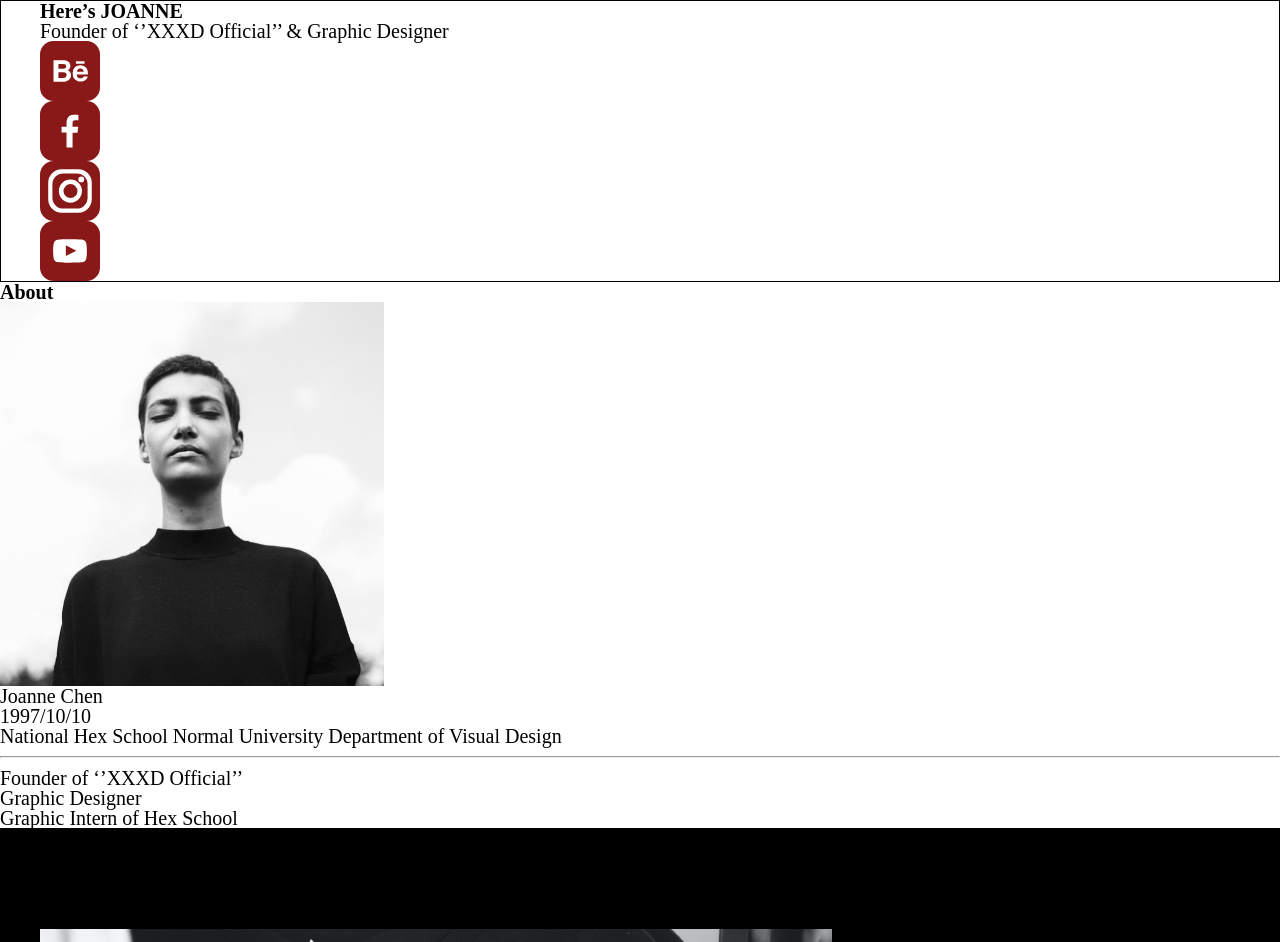
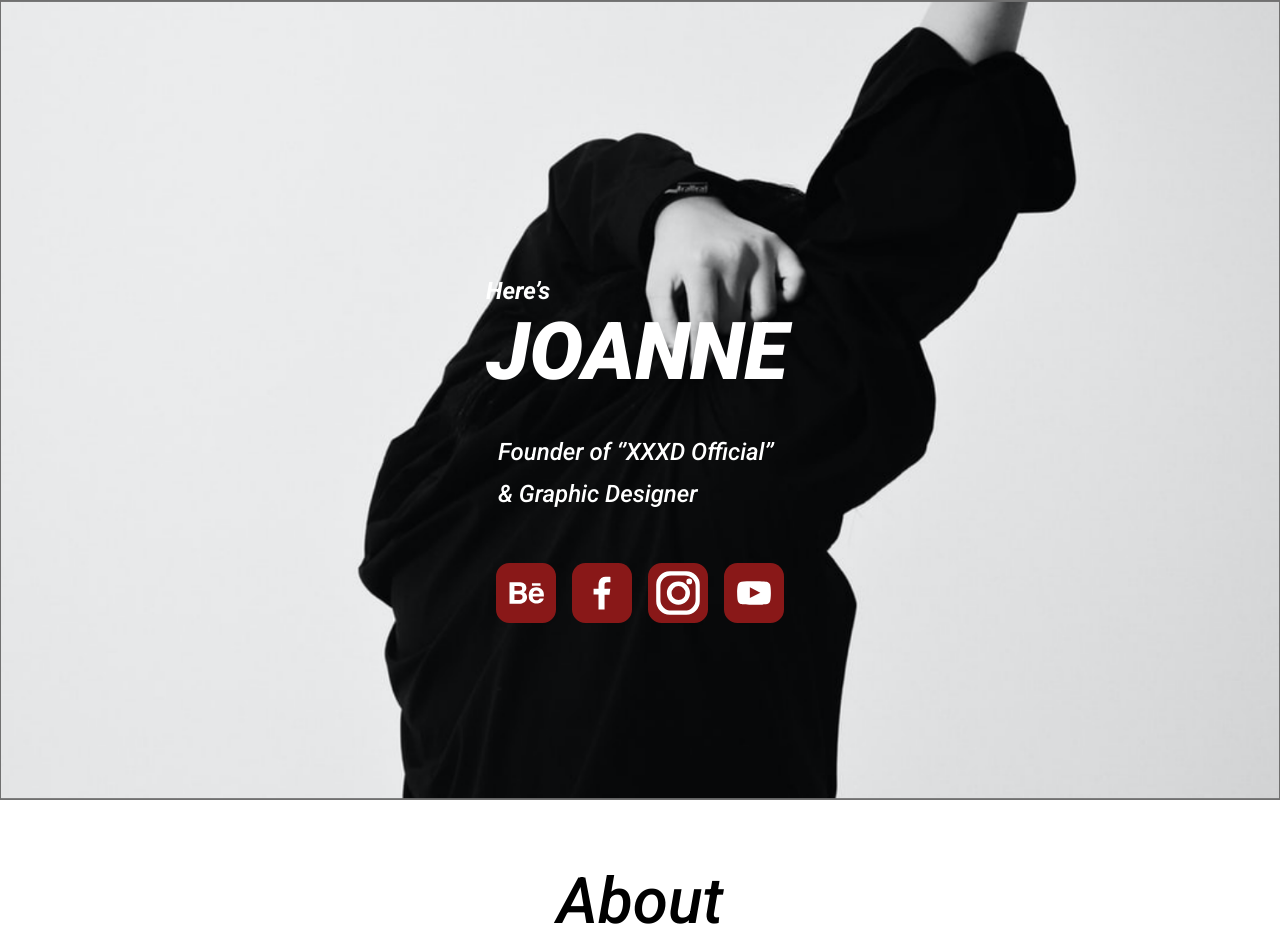
Before and after one commit to gmwu185/layoutTraining-week-02-portfolio, a plain HTML site: page index.html in a window 1280 px wide. Shown: the top 942 px of the page. Drawn offline with Linux system fonts and the light colour scheme.

Commit message:
完成 Vision 與 About 區塊

```diff
--- a/assets/css/main.css
+++ b/assets/css/main.css
@@ -1,3 +1,65 @@
+/*=============================================
+=                   Web Fonts                   =
+=============================================*/
+/* @import url('https://fonts.googleapis.com/css2?family=Roboto:wght@100;300;400;500;700;900&display=swap'); */
+@import url('https://fonts.googleapis.com/css2?family=Roboto:ital,wght@1,500;1,700;1,900&display=swap');
+/*============  End of Web Fonts  =============*/
+
+
+/* fontSets
+-------------------------------------------------- */
+/* 系統 Roboto 字體字重
+ * 100 - 等同於 lighter
+ * 400 - 等同於 normal
+ * 500 -
+ * 600 - 等同於 bold
+*/
+/* Google Web Fonts 字體字重
+  * https://fonts.google.com/specimen/Roboto?sidebar.open&selection.family=Roboto:ital,wght@1,500;1,700;1,900
+  * Light 300
+  * Regular 400
+  * Medium 500
+  * Bold 700
+  * Black 900
+*/
+.font--Roboto-medium-500-italic{
+  font-family:
+    'Roboto'
+    ,
+    Roboto
+    ,
+    sans-serif
+    ;
+  font-weight: 500;
+  font-style: italic;
+}
+.font--Roboto-bold-700-italic{
+  font-family:
+    'Roboto'
+    ,
+    Roboto
+    ,
+    sans-serif
+    ;
+  font-weight: 700;
+  font-style: italic;
+}
+.font--Roboto-black-900-italic{
+  font-family:
+    'Roboto'
+    ,
+    Roboto
+    ,
+    sans-serif
+    ;
+  font-weight: 900;
+  font-style: italic;
+}
+/* End of fontSets
+-------------------------------------------------- */
+
+
+
 /*=============================================
 =            color var            =
 =============================================*/
@@ -15,23 +77,8 @@
 =                   base                   =
 =============================================*/
 
-/* fontSets
--------------------------------------------------- */
-/* 系統 Roboto 字體字重
- * 100 - 等同於 lighter
- * 400 - 等同於 normal
- * 500 -
- * 600 - 等同於 bold
-*/
-.ff--Roboto{
-  font-family:
-    Roboto
 
 
-    ;
-}
-/* End of fontSets
--------------------------------------------------- */
 
 /* reboot
 -------------------------------------------------- */
@@ -44,7 +91,16 @@
 body{
   background-color: var(--white);
   color: var(--black);
-  font-size: 20px;
+  font-size: 24px;
+  /* line-height: 42px; */
+  /* font-weight: 100; */
+  font-family:
+    'Roboto'
+    ,
+    Roboto
+    ,
+    sans-serif
+    ;
 }
 img{
   vertical-align: middle;
@@ -104,6 +160,34 @@ img{
 
 
 
+/*=============================================
+=                   Block                   =
+=============================================*/
+.vision{
+  /* height: 100vh; */
+  min-height: 100vh;
+  max-height: 958px;
+}
+.vision--bg{
+  background-image: url('/assets/img/vision_bg.png');
+  background-position: center;
+  background-size: auto 100%;
+  background-size: cover;
+}
+.vision__inner{
+  width: 308px;
+}
+
+.about{
+  max-width: 412px;
+  padding-top: 64px;
+  padding-bottom: 56px;
+}
+/*============  End of Block  =============*/
+
+
+
+
 
 /*=============================================
 =                   layout                   =
@@ -129,10 +213,41 @@ img{
 
 
 
+/*=============================================
+=                   component                   =
+=============================================*/
+
+.c-centerList{
+}
+.c-centerList li{
+  margin-bottom: 32px;
+  display: inline-block;
+}
+.c-centerList li::before{
+  content: " ";
+  display: inline-block;
+  width: 22px;
+  height: 22px;
+  border-radius: 11px;
+  background-color: var(--warn);
+  margin-right: 16px;
+  vertical-align: middle;
+}
+
+/*============  End of component  =============*/
+
+
+
+
+
 
 /*=============================================
 =            utils            =
 =============================================*/
+
+.u-listLiLate-mb--0 li:last-child{
+  margin-bottom: 0;
+}
 
 
 /* Colors
@@ -177,8 +292,8 @@ img{
 .u-border{
   border: 1px solid;
 }
-.u-border--grid{
-  border-color: var(--grid);
+.u-border--gray{
+  border-color: var(--gray);
 }
 /* End of Borders
 -------------------------------------------------- */
@@ -212,8 +327,20 @@ img{
 /* line-height
 -------------------------------------------------- */
 
+.u-lineHeight--24{
+  line-height: 24px;
+}
+.u-lineHeight--28{
+  line-height: 28px;
+}
+.u-lineHeight--32{
+  line-height: 32px;
+}
 .u-lineHeight--36{
   line-height: 36px;
+}
+.u-lineHeight--40{
+  line-height: 40px;
 }
 .u-lineHeight--42{
   line-height: 42px;
@@ -234,6 +361,9 @@ img{
 
 .u-d--inlineBlock{
   display: inline-block;
+}
+.u-d--block{
+  display: block;
 }
 .u-d--inline{
   display: inline;
@@ -326,20 +456,67 @@ img{
 -------------------------------------------------- */
 
 /*----------  margin  ----------*/
+.u-mt--0{
+  margin-top: 0px;
+}
+.u-mb--8{
+  margin-bottom: 8px;
+}
+.u-mb--12{
+  margin-bottom: 12px;
+}
 .u-mb--16{
   margin-bottom: 16px;
+}
+.u-mb--20{
+  margin-bottom: 20px;
+}
+.u-mb--24{
+  margin-bottom: 24px;
+}
+.u-mb--32{
+  margin-bottom: 32px;
+}
+.u-mb--40{
+  margin-bottom: 40px;
+}
+.u-mb--48{
+  margin-bottom: 48px;
 }
 /*----------  /margin  ----------*/
 
 
 /*----------  padding  ----------*/
+.u-px--10{
+  padding-left: 10px;
+  padding-right: 10px;
+}
+.u-px--12{
+  padding-left: 12px;
+  padding-right: 12px;
+}
 .u-pt--64{
   padding-top: 64px;
 }
 .u-pb--80{
   padding-bottom: 80px;
 }
+.u-pt--100{
+  padding-top: 100px;
+}
 /*----------  /padding  ----------*/
+
+
+/*----------  Size  ----------*/
+
+.u-minH--100vh{
+  min-height: 100vh;
+}
+.u-minW--100vw{
+  min-width: 100vw;
+}
+
+/*----------  Size  ----------*/
 
 
 /* End of spacing
--- a/index.html
+++ b/index.html
@@ -3,18 +3,18 @@
 <head>
   <meta charset="UTF-8">
   <meta name="viewport" content="width=device-width, initial-scale=1.0">
-  <title>Document</title>
+  <title>Here’s JOANNE</title>
   <link rel="stylesheet" href="assets/css/reset.css">
   <link rel="stylesheet" href="assets/css/main.css">
 </head>
 <body>
   <main>
     <!-- Vision -->
-    <section class="l-container--full u-border u-border--grid">
-      <article class="l-container">
-        <h1><span>Here’s </span><span>JOANNE</span></h1>
-        <p>Founder of ‘’XXXD Official’’ & Graphic Designer</p>
-        <ul>
+    <section class="l-container--full u-d--flex u-flexDirection--column u-alignItems--center u-justifyContent--center u-border u-border--gray vision vision--bg">
+      <article class="u-text--white vision__inner u-pt--100">
+        <h1 class="u-mb--32"><span class="font--Roboto-bold-700-italic fontSize--24 u-lineHeight--28 u-d--block">Here’s </span><span class="font--Roboto-black-900-italic fontSize--80 u-lineHeight--94 u-d--block">JOANNE</span></h1>
+        <p class="font--Roboto-bold-700-italic fontSize--24 fontWeight--500 u-lineHeight--42 u-mb--48 u-px--12"><span class='u-d--block'>Founder of ‘’XXXD Official’’ </span><span class='u-d--block'>& Graphic Designer</span></p>
+        <ul class="u-d--flex u-justifyContent--spaceBetween u-px--10">
           <li>
             <a href="https://www.behance.net/" target="_blank" title="link to JOANNE Behance">
               <img src="assets/img/icon--be.svg" alt="Behance icon">
@@ -40,17 +40,23 @@
     </section>
     <!-- /Vision -->
     <!-- About -->
-    <section>
-      <article>
-        <h2>About</h2>
-        <img src="assets/img/about_01.png" alt="" srcset="assets/img/about_01.png 1x, assets/img/about_01@2x.png.png 2x">
-        <ol>
+    <section class="l-container--full u-d--flex u-justifyContent--center">
+      <article class="font--Roboto-bold-700-italic u-textAlign--center about">
+        <h2 class="font--Roboto-medium-500-italic fontSize--64 u-lineHeight--75 u-mb--40">About</h2>
+        <img class="u-mb--16" src="assets/img/about_01.png" alt="" srcset="assets/img/about_01.png 1x, assets/img/about_01@2x.png.png 2x">
+        <p class="u-lineHeight--32">Joanne Chen<br>1997/10/10</p>
+        <p class="u-lineHeight--42 u-mb--16"><span class="u-d--inlineBlock">National Hex School Normal University </span><span  class="u-d--inlineBlock">Department of Visual Design</span></p>
+
+        <!-- <p class="u-lineHeight--28 u-mb--8">Joanne Chen</p>
+        <p class="u-lineHeight--28 u-mb--8">1997/10/10</p>
+        <p class="u-lineHeight--42 u-mb--12"><span class="u-d--inlineBlock">National Hex School Normal University </span><span  class="u-d--inlineBlock">Department of Visual Design</span></p> -->
+        <!-- <ul class="u-lineHeight--32 u-mb--12">
           <li>Joanne Chen</li>
           <li>1997/10/10</li>
-          <li>National Hex School Normal University Department of Visual Design</li>
-        </ol>
-        <hr>
-        <ul>
+          <li><span class="u-d--inlineBlock">National Hex School Normal University </span><span  class="u-d--inlineBlock">Department of Visual Design</span></li>
+        </ul> -->
+        <hr class="u-mt--0 u-mb--32">
+        <ul class="c-centerList u-listLiLate-mb--0 u-lineHeight--28">
           <li>Founder of ‘’XXXD Official’’</li>
           <li>Graphic Designer</li>
           <li>Graphic Intern of Hex School</li>
@@ -59,11 +65,16 @@
     </section>
     <!-- /About -->
     <!-- My Brand -->
-    <section class="l-container--full u-bg--black u-border u-border--grid">
-      <article class="l-container">
-        <h2>My Brand ‘’XXXD’’</h2>
-        <h3>Just Keep XXXD Everyday</h3>
-        <p>2020 年創立的個人服飾品牌<br>引領叛逆少年開啟與社會對話的窗口<br>主打概念潮流T-Shirt</p>
+    <section class="l-container--full u-bg--black u-border u-border--gray">
+      <article class="l-container u-text--white u-textAlign--center">
+        <h2 class="font--Roboto-medium-500-italic fontSize--64 u-lineHeight--75 u-mb--16">My Brand ‘’XXXD’’</h2>
+        <h3 class="font--Roboto-medium-500-italic fontSize--24 u-lineHeight--28 u-mb--32">Just Keep XXXD Everyday</h3>
+        <!-- <p class="fontSize--20"><span class="font--Roboto-medium-500-italic">2020</span> 年創立的個人服飾品牌<br>引領叛逆少年開啟與社會對話的窗口<br>主打概念潮流<span class="font--Roboto-medium-500-italic">T-Shirt</span></p> -->
+        <ul class="fontSize--20 u-lineHeight--28">
+          <li><span class="font--Roboto-medium-500-italic">2020</span> 年創立的個人服飾品牌</li>
+          <li>引領叛逆少年開啟與社會對話的窗口</li>
+          <li>主打概念潮流<span class="font--Roboto-medium-500-italic">T-Shirt</span></li>
+        </ul>
         <ul>
           <li><img src="assets/img/myBrand_01.png" alt="個人服飾品牌特寫圖片一" srcset="assets/img/myBrand_01.png 1x, assets/img/myBrand_01@2x.png 2x"></li>
           <li><img src="assets/img/myBrand_02.png" alt="個人服飾品牌特寫圖片二" srcset="assets/img/myBrand_02.png 1x, assets/img/myBrand_02@2x.png 2x"></li>
@@ -115,7 +126,7 @@
     </section>
     <!-- /Other Works -->
   </main>
-  <footer class="l-container--full ff--Roboto u-bg--black u-text--white u-textAlign--center u-pt--64 u-pb--80">
+  <footer class="l-container--full font--Roboto-medium-500-italic u-bg--black u-text--white u-textAlign--center u-pt--64 u-pb--80">
     <div class="l-container">
       <h2 class="fontSize--64 fontStyle--italic fontWeight--400 u-lineHeight--75 u-mb--16">Contact</h2>
       <ul class="fontWeight--400 fontStyle--italic fontSize--24 u-lineHeight--36">
```
Also changed, not shown: 1 other file.
